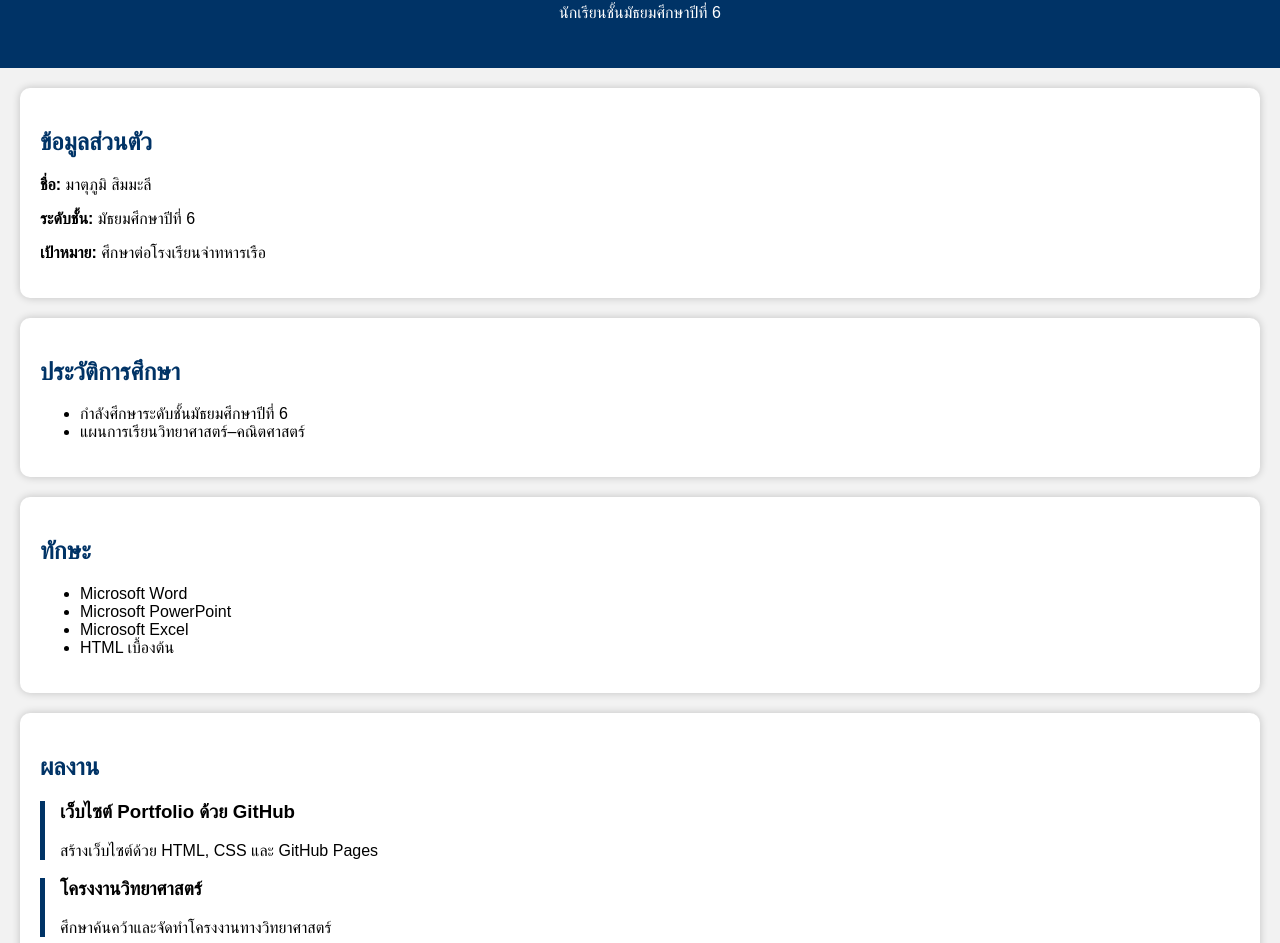
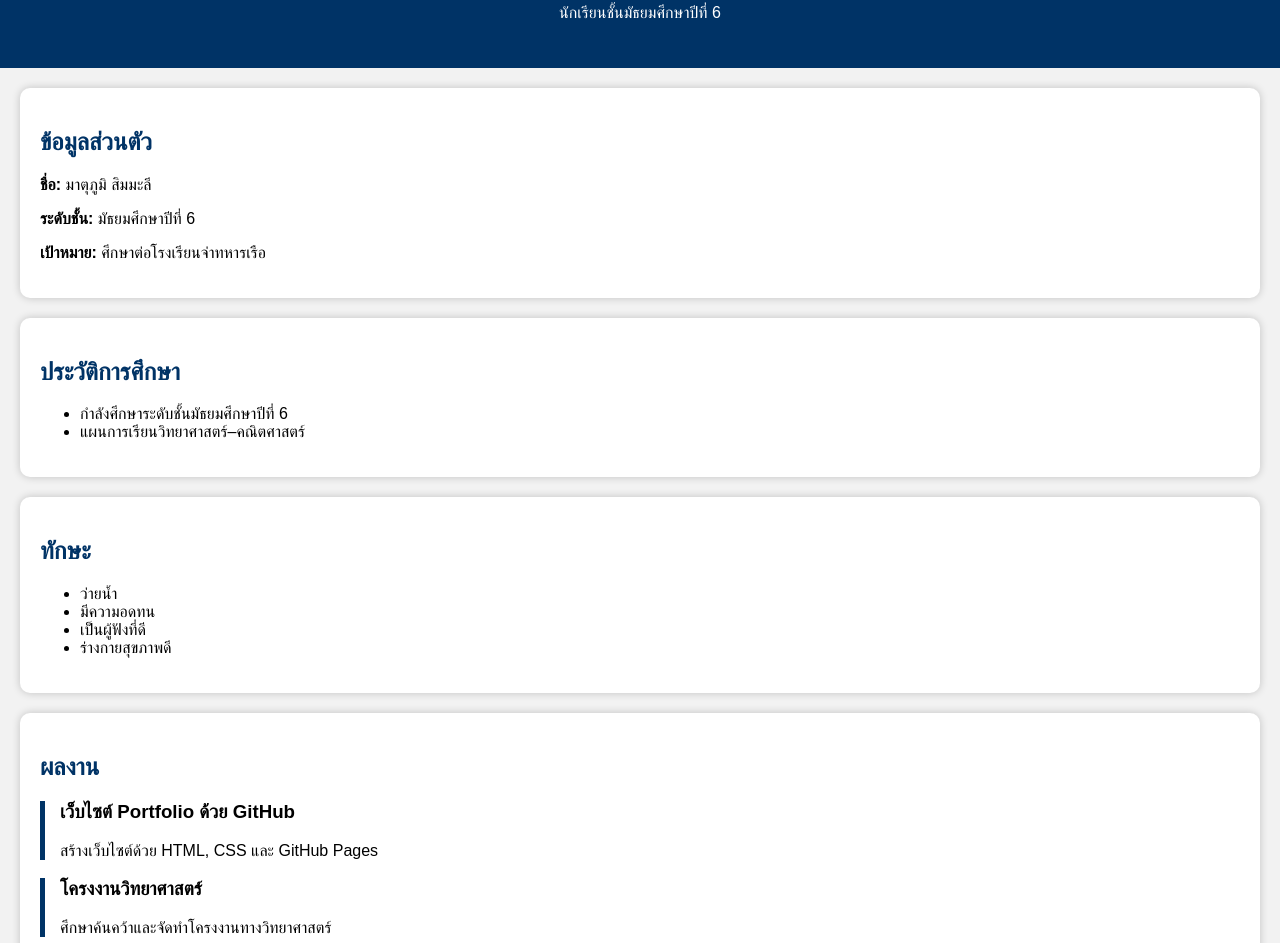
Before and after one commit to 164099-nigaro/kompf.github.io, a plain HTML site: page index.html in a window 1280 px wide. Shown: the part 154-1097 px from the top of the page. Drawn offline with Linux system fonts and the light colour scheme.

Commit message:
Update index.html

```diff
--- a/index.html
+++ b/index.html
@@ -33,10 +33,10 @@
 <section>
     <h2>ทักษะ</h2>
     <ul>
-        <li>Microsoft Word</li>
-        <li>Microsoft PowerPoint</li>
-        <li>Microsoft Excel</li>
-        <li>HTML เบื้องต้น</li>
+        <li>ว่ายน้ำ</li>
+        <li>มีความอดทน</li>
+        <li>เป็นผู้ฟังที่ดี</li>
+        <li>ร่างกายสุขภาพดี</li>
     </ul>
 </section>
 
```
